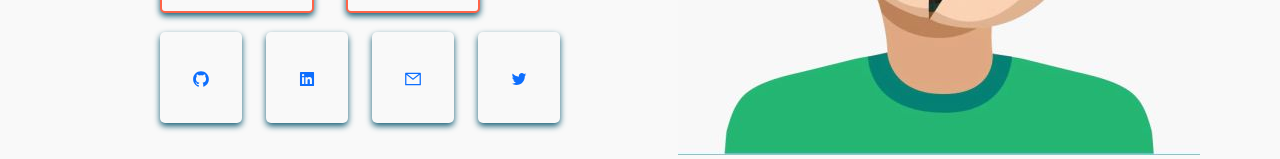
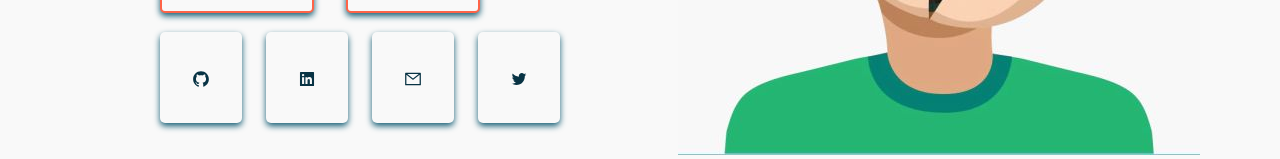
Before and after one commit to o-brayarn/portfolio, a React (Create React App) app: page / in a window 1280 px wide. Shown: the part 369-528 px from the top of the page. Built offline with nearby package versions, Linux system fonts and the light colour scheme; a web font is replaced by a local one.

Commit message:
add noreferr && open links in new tabs

```diff
--- a/src/components/socials/Socials.jsx
+++ b/src/components/socials/Socials.jsx
@@ -7,26 +7,26 @@ export default function Socials() {
     <>
       <div className='socials__container'>
         <div className='socials__github'>
-          <a href="https://github.com/o-brayarn">
-          <AiFillGithub />
+          <a href="https://github.com/o-brayarn" target="_blank"  rel="noopener noreferrer">
+          <AiFillGithub color="#083344"/>
           </a>
         </div>
 
         <div className='socials__linkedin'>
-          <a href="https://www.linkedin.com/in/brayarn">
-            <AiFillLinkedin />
+          <a href="https://www.linkedin.com/in/brayarn" target="_blank"  rel="noopener noreferrer">
+            <AiFillLinkedin color="#083344"/>
           </a>
         </div>
 
         <div className='socials__gmail'>
-          <a href="brayarnogeda@gmail.com">
-          <AiOutlineMail />
+          <a href="mailto: brayarnogeda@gmail.com" target="_blank"  rel="noopener noreferrer">
+          <AiOutlineMail color="#083344"/>
           </a>
         </div>
 
         <div className='socials__twitter'>
-            <a href="https://twitter.com/o_brayarn">
-              <AiOutlineTwitter />
+            <a href="https://twitter.com/o_brayarn" target="_blank"  rel="noopener noreferrer">
+              <AiOutlineTwitter color="#083344"/>
             </a>
         </div>
       </div>
```
